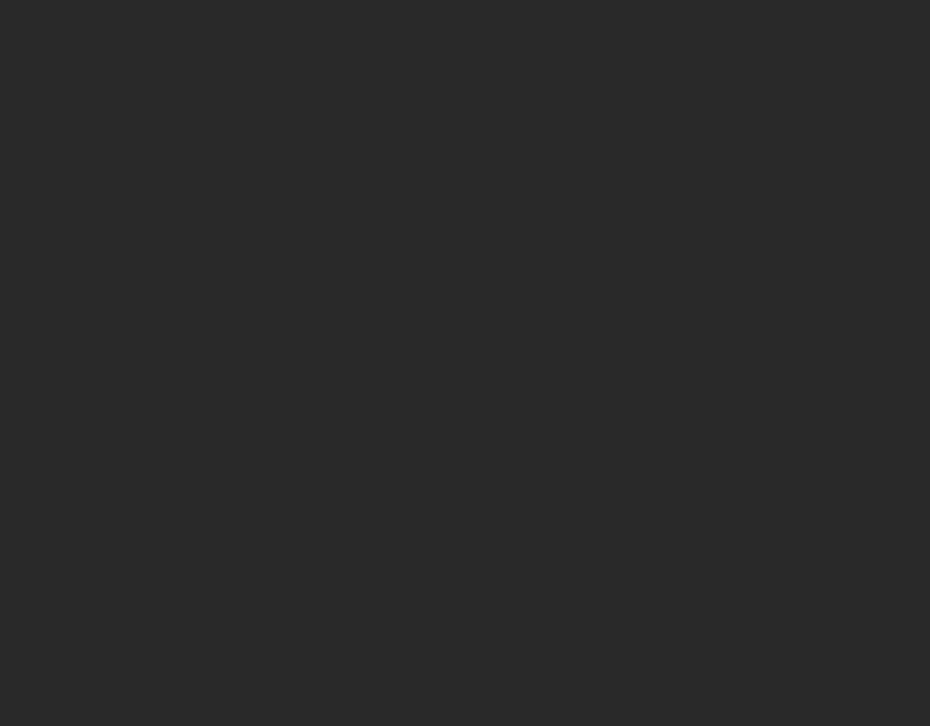
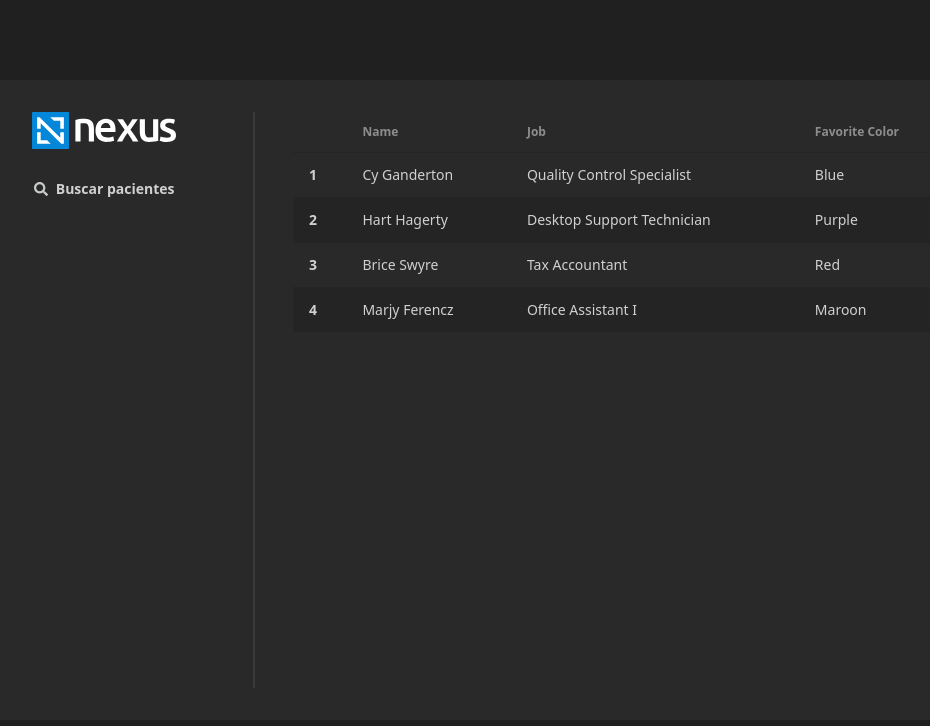
Before and after one commit to therapies-love-kids/nexus-recepcao, a React (Vite) app: page /dashboard in a window 1280 px wide. Before the commit this address had no page. Shown: the top 726 px of the page, without its empty margins (166-1096 px from the left). Built offline with nearby package versions, Linux system fonts and the light colour scheme.

Commit message:
ADD: Dashboard

```diff
--- a/src/main.tsx
+++ b/src/main.tsx
@@ -3,12 +3,14 @@ import { createRoot } from 'react-dom/client'
 import './index.css'
 import { BrowserRouter, Route, Routes } from 'react-router'
 import Login from './pages/Login';
+import Dashboard from './pages/Dashboard';
 
 createRoot(document.getElementById('root')!).render(
   <StrictMode>
     <BrowserRouter>
       <Routes>
         <Route path="/" element={<Login />} />
+        <Route path="/dashboard" element={<Dashboard />} />
       </Routes>
     </BrowserRouter>
   </StrictMode>
--- /dev/null
+++ b/src/pages/Dashboard.tsx
@@ -0,0 +1,68 @@
+import { FaSearch } from "react-icons/fa";
+
+export default function Dashboard() {
+
+  return (
+    <div className="flex justify-center items-center h-screen bg-base-300">
+      <div className="card bg-base-100 w-4/5 h-4/5">
+        <div className="card-body flex flex-row gap-4">
+
+          <div className="flex flex-col gap-4 w-1/4 items-center">
+            <img src="/svg/nexus-logo-dark.svg" alt="Nexus" className="w-36" />
+            <button className="btn btn-ghost flex items-center gap-2">
+              <FaSearch className="text-neutral-content" />
+              Buscar pacientes
+            </button>
+          </div>
+          <div className="divider divider-horizontal" />
+          <div className="flex flex-col gap-4 w-3/4">
+            <div className="overflow-x-auto">
+              <table className="table table-zebra">
+                {/* head */}
+                <thead>
+                  <tr>
+                    <th></th>
+                    <th>Name</th>
+                    <th>Job</th>
+                    <th>Favorite Color</th>
+                  </tr>
+                </thead>
+                <tbody>
+                  {/* row 1 */}
+                  <tr>
+                    <th>1</th>
+                    <td>Cy Ganderton</td>
+                    <td>Quality Control Specialist</td>
+                    <td>Blue</td>
+                  </tr>
+                  {/* row 2 */}
+                  <tr>
+                    <th>2</th>
+                    <td>Hart Hagerty</td>
+                    <td>Desktop Support Technician</td>
+                    <td>Purple</td>
+                  </tr>
+                  {/* row 3 */}
+                  <tr>
+                    <th>3</th>
+                    <td>Brice Swyre</td>
+                    <td>Tax Accountant</td>
+                    <td>Red</td>
+                  </tr>
+                  {/* row 4 */}
+                  <tr>
+                    <th>4</th>
+                    <td>Marjy Ferencz</td>
+                    <td>Office Assistant I</td>
+                    <td>Maroon</td>
+                  </tr>
+                </tbody>
+              </table>
+            </div>
+          </div>
+
+        </div>
+      </div>
+    </div>
+  )
+}
```
